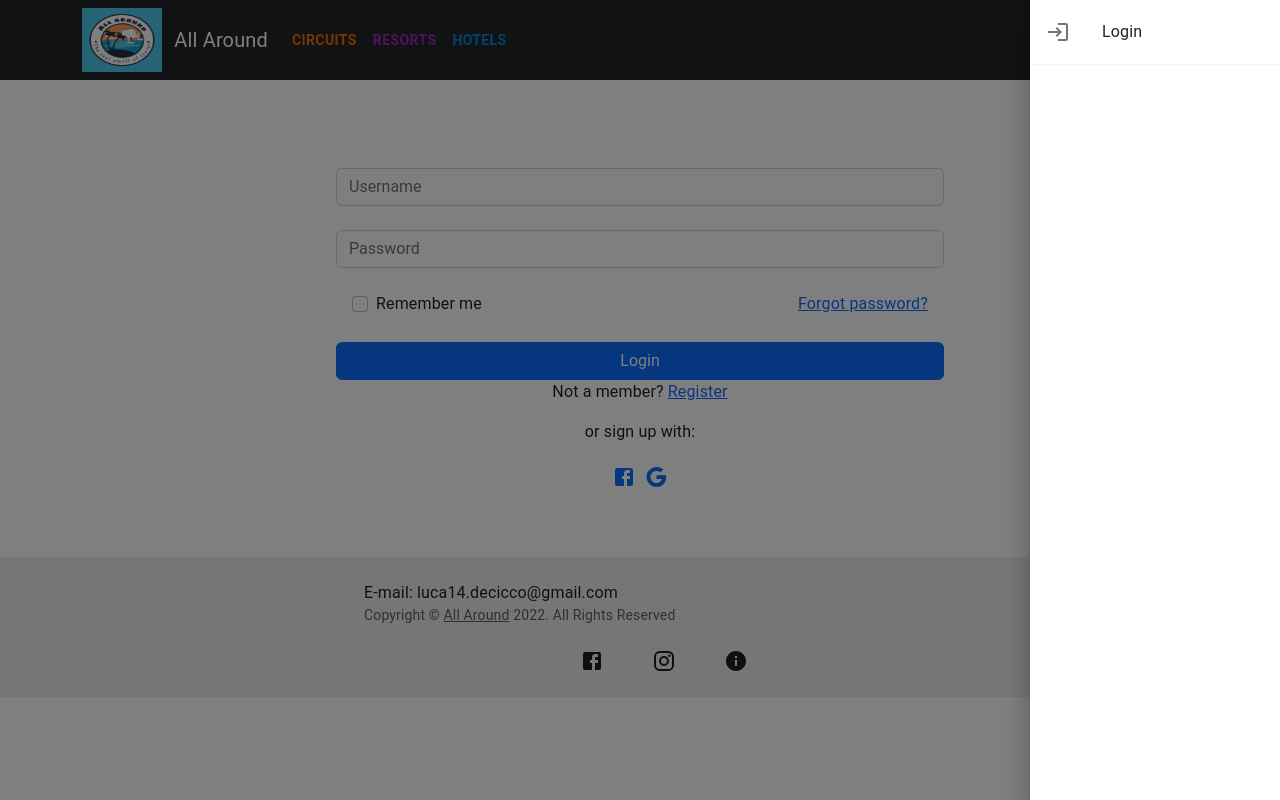
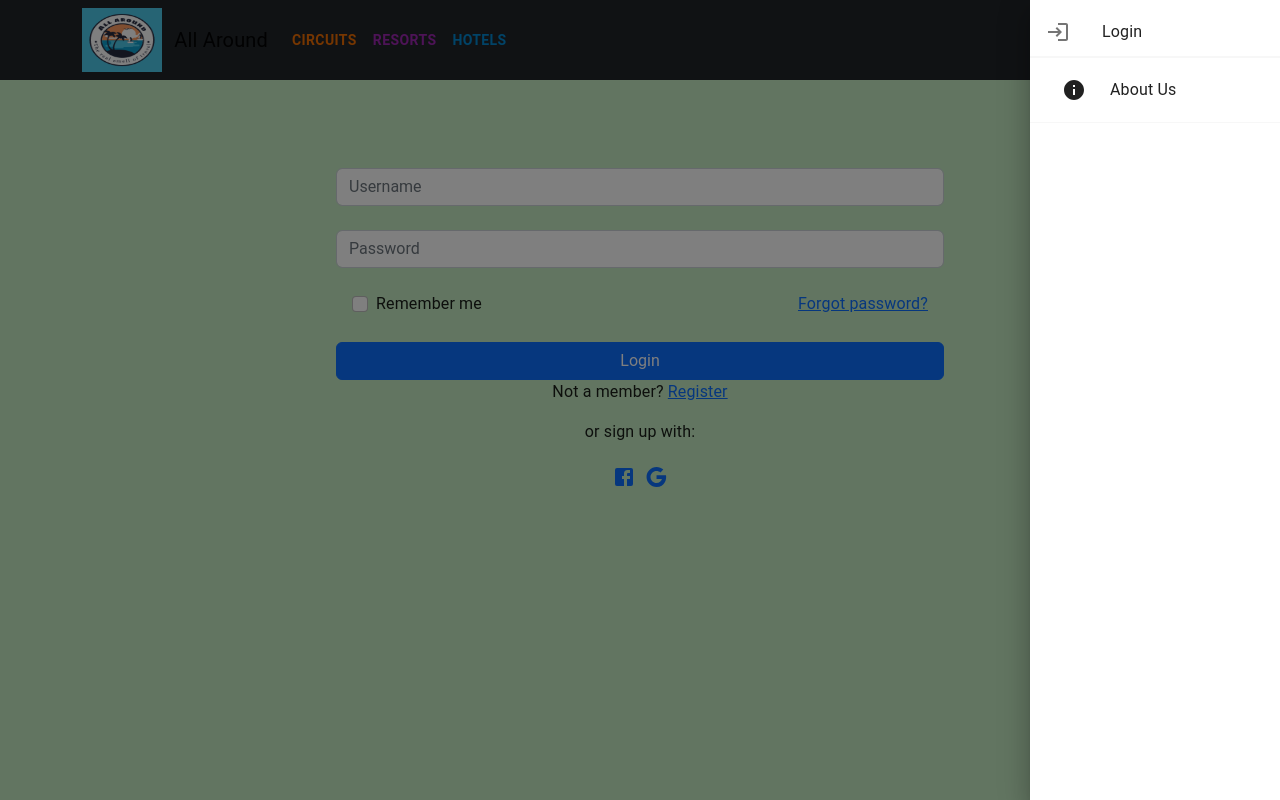
Before and after one commit to LucaDeCicco/All-Around, a React (Create React App) app in the folder my-app/: page /login in a window 1280 px wide. Both pictures are taken after a click on the button 1125 px from the left and 40 px from the top of the page. Shown: the top 800 px of the page. Built offline with nearby package versions, Linux system fonts and the light colour scheme.

Commit message:
colors and stick the footer down

```diff
--- a/my-app/src/Footer.js
+++ b/my-app/src/Footer.js
@@ -48,10 +48,12 @@ export default function StickyFooter() {
           py: 3,
           px: 2,
           mt: 'auto',
-          backgroundColor: (theme) =>
-            theme.palette.mode === 'light'
-              ? theme.palette.grey[200]
-              : theme.palette.grey[800],
+          // backgroundColor: (theme) =>
+          //   theme.palette.mode === 'light'
+          //     ? theme.palette.grey[200]
+          //     : theme.palette.grey[800],
+            backgroundColor: '#B7C8B5',
+            marginTop: "???px"
         }}
       >
         <Container maxWidth="sm">
--- a/my-app/src/NavBar.js
+++ b/my-app/src/NavBar.js
@@ -4,18 +4,11 @@ import { NavLink } from 'react-router-dom';
 import { Button } from '@mui/material';
 import ProfileDrawer from "./components/ProfileDrawer";
 import {useEffect, useState} from "react";
-import ListItem from "@mui/material/ListItem";
-import ListItemButton from "@mui/material/ListItemButton";
-import ListItemIcon from "@mui/material/ListItemIcon";
-import LogoutIcon from "@mui/icons-material/Logout";
-import ListItemText from "@mui/material/ListItemText";
-import LoginIcon from "@mui/icons-material/Login";
 import * as React from "react";
 
 
 function NavBar() {
     const [currentUser, setCurrentUser] = useState(undefined);
-
 
     useEffect(() => {
         const user = JSON.parse(localStorage.getItem("user"));
@@ -23,9 +16,11 @@ function NavBar() {
             setCurrentUser(user);
         }
     }, []);
+
     return (
         <>
-            <Navbar bg="dark" variant="dark">
+            {/*<Navbar style={{backgroundColor:'#B7C8B5'}}>*/}
+            <Navbar bg='dark'>
                 <Container>
                     <img src={Logo} width={80} height={64} alt={""}/>
                     &nbsp;
@@ -33,10 +28,7 @@ function NavBar() {
                     <Navbar.Brand href="/">All Around</Navbar.Brand>
                     <Nav className="me-auto">
                     <NavLink style={{ textDecoration: 'none' }} to="/circuits"><Button variant="text" color={"warning"}><b>CIRCUITS</b></Button></NavLink>
-                        {/* <Nav.Link href="/circuits">Circuits</Nav.Link> */}
                     <NavLink style={{ textDecoration: 'none' }} to="/resorts"><Button variant="text" color={"secondary"}><b>RESORTS</b></Button></NavLink>
-                        {/* <Nav.Link href="/resorts">Resorts</Nav.Link> */}
-                        {/*<Nav.Link href="#Features">Features</Nav.Link>*/}
                     <NavLink style={{ textDecoration: 'none' }} to="/hotels"><Button variant="text" color={"info"}><b>HOTELS</b></Button></NavLink>
                     </Nav>
                     <ProfileDrawer/>
--- a/my-app/src/components/ProfileDrawer.js
+++ b/my-app/src/components/ProfileDrawer.js
@@ -14,17 +14,22 @@ import PersonIcon from '@mui/icons-material/Person';
 import LoginIcon from '@mui/icons-material/Login';
 import LogoutIcon from '@mui/icons-material/Logout';
 import {useEffect, useState} from "react";
+import InfoIcon from '@mui/icons-material/Info';
+import AdminPanelSettingsIcon from '@mui/icons-material/AdminPanelSettings';
 
 
 export default function ProfileDrawer() {
 
     const [currentUser, setCurrentUser] = useState(undefined);
+    const [currentUserRoles, setCurrentUserRoles] = useState([]);
+
 
 
     useEffect(() => {
         const user = JSON.parse(localStorage.getItem("user"));
         if (user) {
             setCurrentUser(user);
+            setCurrentUserRoles(user.roles)
         }
     }, []);
 
@@ -51,6 +56,15 @@ export default function ProfileDrawer() {
 
         setState({ ...state, [anchor]: open });
     };
+
+    const checkIfAdmin = () => {
+        for (const currentUserRole of currentUserRoles) {
+            if (currentUserRole === "ROLE_ADMIN"){
+                return true
+            }
+        }
+        return false
+    }
 
 
     const list = (anchor) => (
@@ -80,8 +94,36 @@ export default function ProfileDrawer() {
                         </ListItemButton>
                     </ListItem>
                 )}
+
+                <Divider />
+                {checkIfAdmin() ? (
+                    <ListItem>
+                        <ListItemButton>
+                            <PersonIcon style={{marginRight:"1em"}}/>
+                            <ListItemText primary={"Profile"} />
+                        </ListItemButton>
+                    </ListItem>
+                ):(<></>)}
+
+                <Divider />
+                <ListItem>
+                    <ListItemButton>
+                        <InfoIcon style={{marginRight:"1em"}}/>
+                        <ListItemText primary={"About Us"} />
+                    </ListItemButton>
+                </ListItem>
+
+                <Divider />
+                {checkIfAdmin() ? (
+                    <ListItem>
+                        <ListItemButton>
+                            <AdminPanelSettingsIcon style={{marginRight:"1em"}}/>
+                            <ListItemText primary={"Admin Panel"} />
+                        </ListItemButton>
+                    </ListItem>
+                ):(<></>)}
             </List>
-            <Divider />
+
         </Box>
     );
 
--- a/my-app/src/index.js
+++ b/my-app/src/index.js
@@ -23,11 +23,14 @@ import Login from "./components/Login";
 
 
 
+// document.body.style.backgroundColor = rgb(197, 235, 195);
+document.body.style.backgroundColor='rgb(197,235,195)';
 const root = ReactDOM.createRoot(document.getElementById('root'));
 root.render(
   <React.StrictMode>
     <BrowserRouter>
         <NavBar/>
+      <div style={{minHeight: "100vh"}}>
         <Routes>
           <Route index element={<MainPage />} />
           <Route path="circuits" element={<Circuits />}/>
@@ -43,6 +46,7 @@ root.render(
           <Route path="/register" element={<Register/>}/>
           <Route path="/login" element={<Login/>}/>
         </Routes>
+      </div>
         <StickyFooter />
         {/*{newFooter()}*/}
     </BrowserRouter>
--- a/my-app/src/resort/Resorts.js
+++ b/my-app/src/resort/Resorts.js
@@ -43,7 +43,6 @@ function Resorts() {
     if (data!=null){
         return (
             <div className="circuits" style={container}>
-
                 <ChakraProvider>
                     <SimpleGrid columns={3} spacing={3}>
                         {data.map((resort, index) => {
```
Lines whose indentation alone changed are shown as unchanged.
